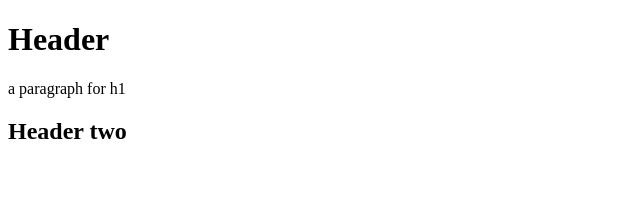
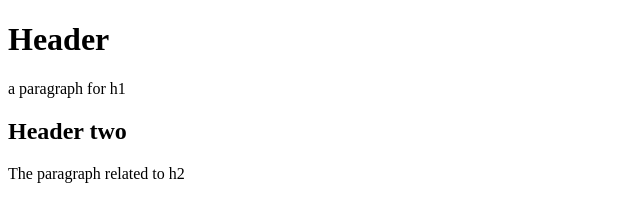
Before and after one commit to sethgreen23/demo-repo2, a plain HTML site: page index.html in a window 1280 px wide. Shown: the whole page, without its empty margins (0-640 px from the left). Drawn offline with Linux system fonts and the light colour scheme.

Commit message:
add paragraph to h2

```diff
--- a/index.html
+++ b/index.html
@@ -10,5 +10,6 @@
     <h1>Header</h1>
     <p>a paragraph for h1</p>
     <h2>Header two</h2>
+    <p>The paragraph related to h2</p>
   </body>
 </html>
```
